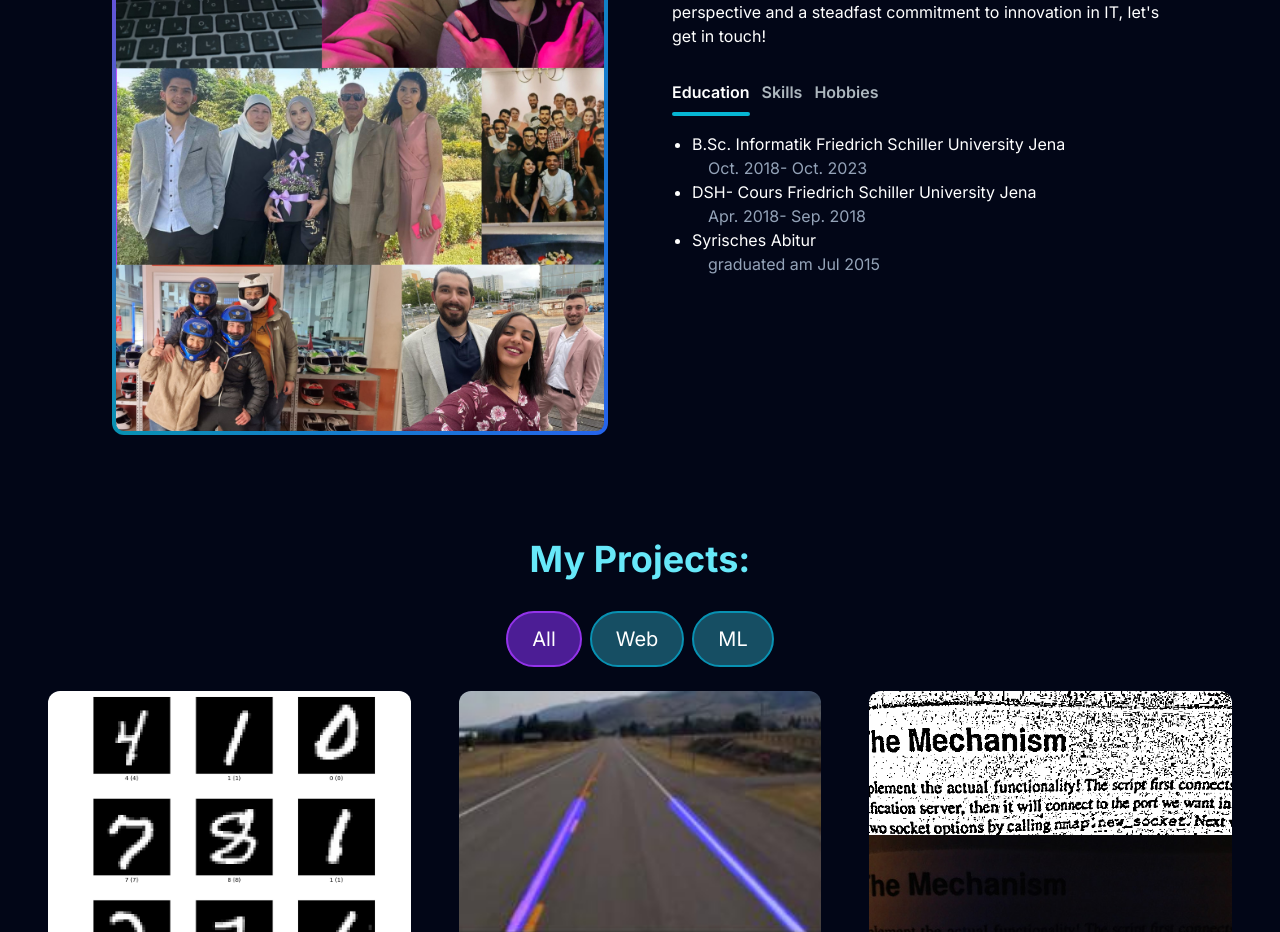
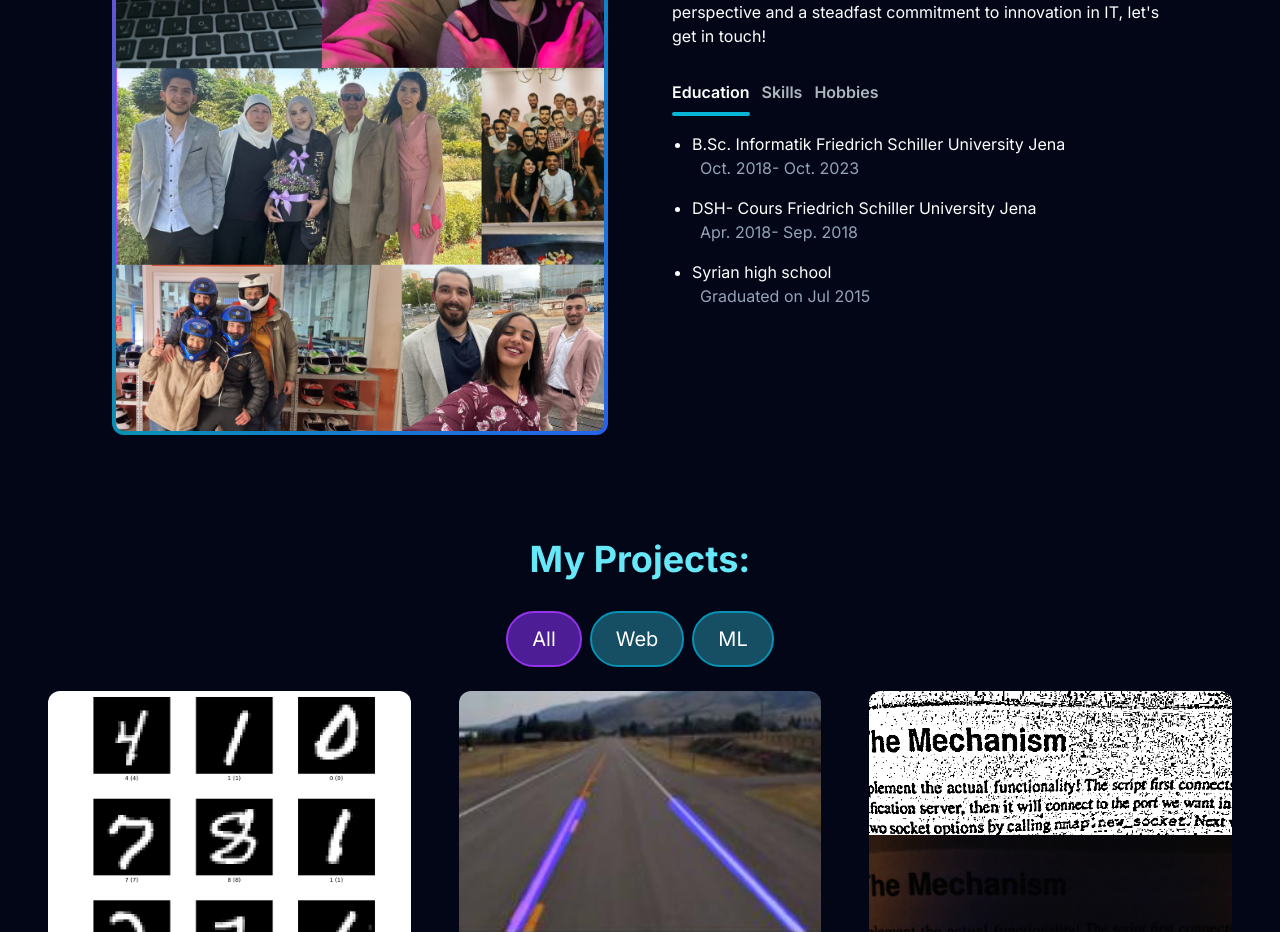
Before and after one commit to 3spoen/portfolio, a Next.js app: page / in a window 1280 px wide. Shown: the part 800-1732 px from the top of the page. Built offline with nearby package versions, Linux system fonts and the light colour scheme.

Commit message:
apoes in pages and translations fixed

```diff
--- a/app/Comp/AboutSec.jsx
+++ b/app/Comp/AboutSec.jsx
@@ -47,26 +47,26 @@ const TAB_DATA = [
     title: "Education",
     id: "education",
     content:(
-    <ul className=" list-disc pl-3">
+    <ul className=" list-disc justify-between space-y-4 pl-3">
 
       <li>B.Sc. Informatik Friedrich Schiller University Jena
       {/*<a href="/docs"download="cv.pdf"><ArrowDownTrayIcon className="h-5 w-5" /></a> */}
-        <ul className="   text-slate-400 pl-4">
+        <ul className="   text-slate-400  pl-2">
           <li>Oct. 2018- Oct. 2023</li>
         </ul>
       </li>
 
       <li>DSH- Cours Friedrich Schiller University Jena
-        <ul className=" text-slate-400 pl-4">
+        <ul className=" text-slate-400  pl-2">
           <li>Apr. 2018- Sep. 2018</li>
         </ul>
       </li>
 
 
 
-      <li>Syrisches Abitur
-        <ul className=" text-slate-400 pl-4">
-          <li>graduated am Jul 2015</li>
+      <li>Syrian high school
+        <ul className=" text-slate-400 pl-2">
+          <li>Graduated on Jul 2015</li>
         </ul>
       </li>
 
--- a/app/page.js
+++ b/app/page.js
@@ -16,7 +16,7 @@ export default function Home() {
     <Head>
     <meta charSet="utf-8"/>
         <meta name="viewport" content="width=device-width, initial-scale=1"/>
-        <title>Omar Alali's Portfolio</title>
+        <title>Omar Alali&apos;s Portfolio</title>
         <meta name="description" content="Discover Omar Alali's portfolio: a blend of innovative design and tech. See how creativity and expertise shape impactful digital experiences."/>
         <link rel="icon" href="/favicon.ico" type="image/x-icon"/>
         {/* Open Graph Meta Tags */}
```
